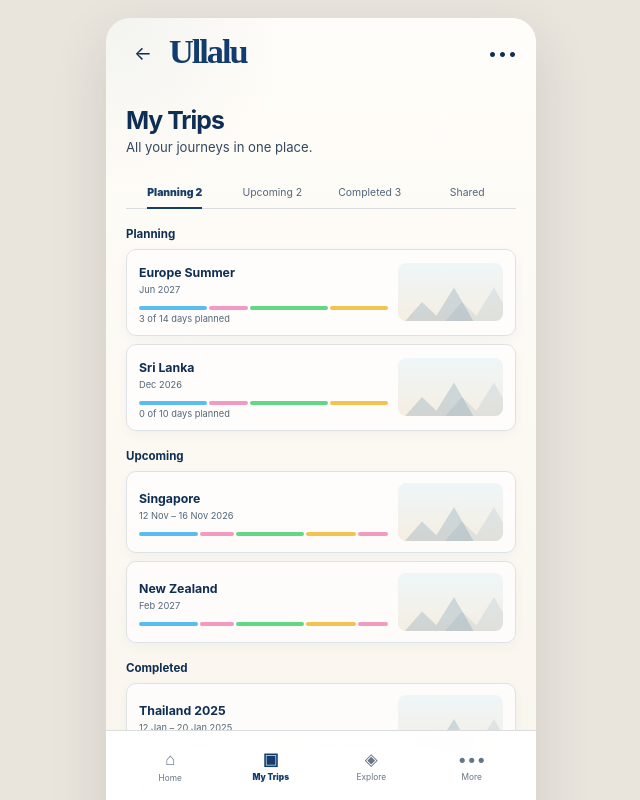
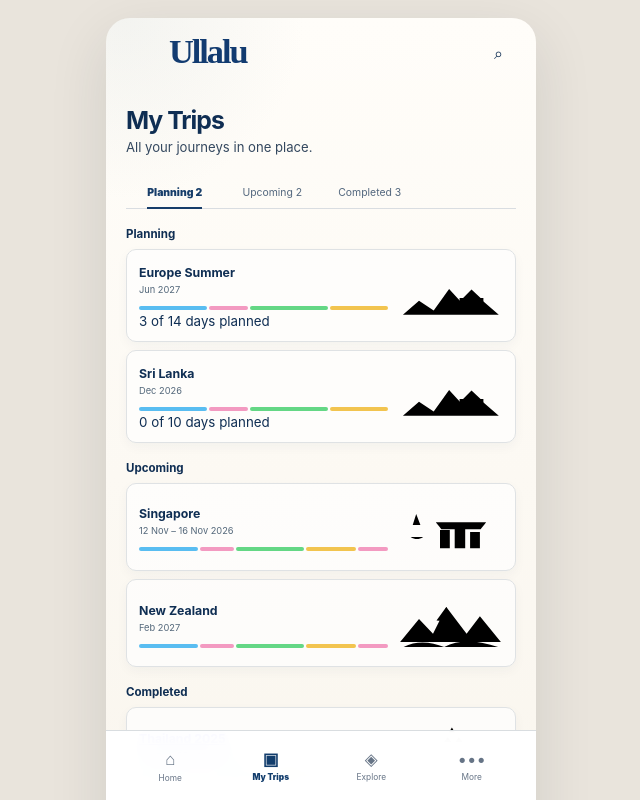
Before and after one commit to brijbh/ullalu, a Next.js app: page /trips in a window 1280 px wide. Shown: the top 800 px of the page, without its empty margins (319-959 px from the left). Built offline with nearby package versions, Linux system fonts and the light colour scheme.

Commit message:
style: refine my trips library to approved visual

```diff
--- a/app/trips/page.tsx
+++ b/app/trips/page.tsx
@@ -1,15 +1,15 @@
 import Link from "next/link";
 import styles from "../JourneyFlow.module.css";
-import { AppHeader, BottomNav, Signature, sampleSignature } from "../components/JourneyUI";
+import { ActionGlyph, AppHeader, BottomNav, Signature, TripArt, sampleSignature } from "../components/JourneyUI";
 
 const planning = [
-  ["Europe Summer", "Jun 2027", "3 of 14 days planned"],
-  ["Sri Lanka", "Dec 2026", "0 of 10 days planned"],
+  ["Europe Summer", "Jun 2027", "3 of 14 days planned", "europe"],
+  ["Sri Lanka", "Dec 2026", "0 of 10 days planned", "srilanka"],
 ] as const;
 
 const upcoming = [
-  ["Singapore", "12 Nov – 16 Nov 2026"],
-  ["New Zealand", "Feb 2027"],
+  ["Singapore", "12 Nov – 16 Nov 2026", "singapore"],
+  ["New Zealand", "Feb 2027", "newzealand"],
 ] as const;
 
 export default function TripsPage() {
@@ -17,62 +17,61 @@ export default function TripsPage() {
     <main className={styles.screen}>
       <section className={styles.phonePage}>
         <div className={styles.content}>
-          <AppHeader backHref="/" menu />
+          <AppHeader showBack={false} action="search" />
 
-          <div className={styles.titleBlock}>
+          <div className={`${styles.titleBlock} ${styles.libraryTitle}`}>
             <h1>My Trips</h1>
             <p>All your journeys in one place.</p>
           </div>
 
-          <div className={styles.tabs}>
+          <div className={`${styles.tabs} ${styles.libraryTabs}`}>
             <span className={`${styles.tab} ${styles.tabActive}`}>Planning 2</span>
             <span className={styles.tab}>Upcoming 2</span>
             <span className={styles.tab}>Completed 3</span>
-            <span className={styles.tab}>Shared</span>
           </div>
 
           <section className={styles.tripListSection}>
             <h2>Planning</h2>
-            {planning.map(([name, date, progress]) => (
+            {planning.map(([name, date, progress, art]) => (
               <article className={styles.libraryCard} key={name}>
-                <div>
+                <div className={styles.libraryCopy}>
                   <strong>{name}</strong>
                   <span>{date}</span>
                   <Signature segments={sampleSignature.slice(0, 4)} />
-                  <span>{progress}</span>
+                  <small>{progress}</small>
                 </div>
-                <div className={styles.miniArt} aria-hidden="true" />
+                <TripArt kind={art} className={styles.libraryArt} />
               </article>
             ))}
           </section>
 
           <section className={styles.tripListSection}>
             <h2>Upcoming</h2>
-            {upcoming.map(([name, date]) => (
+            {upcoming.map(([name, date, art]) => (
               <article className={styles.libraryCard} key={name}>
-                <div>
+                <div className={styles.libraryCopy}>
                   <strong>{name}</strong>
                   <span>{date}</span>
                   <Signature segments={sampleSignature.slice(0, 5)} />
                 </div>
-                <div className={styles.miniArt} aria-hidden="true" />
+                <TripArt kind={art} className={styles.libraryArt} />
               </article>
             ))}
           </section>
 
           <section className={styles.tripListSection}>
             <h2>Completed</h2>
-            <Link href="/trip/thailand-2025" className={styles.libraryCard} style={{ textDecoration: "none", color: "inherit" }}>
-              <div>
+            <Link href="/trip/thailand-2025" className={`${styles.libraryCard} ${styles.completedLibraryCard}`}>
+              <div className={styles.libraryCopy}>
                 <strong>Thailand 2025</strong>
                 <span>12 Jan – 20 Jan 2025</span>
                 <Signature segments={sampleSignature} />
               </div>
-              <div className={styles.miniArt} aria-hidden="true" />
+              <TripArt kind="thailand" className={styles.libraryArt} />
               <div className={styles.completedActions}>
-                <span>◉ 3 questions</span>
-                <span>↗ Share</span>
-                <span>⧉ Reuse</span>
+                <span><ActionGlyph kind="question" />3 questions</span>
+                <span><ActionGlyph kind="share" />Share</span>
+                <span><ActionGlyph kind="reuse" />Reuse</span>
               </div>
             </Link>
           </section>
```
